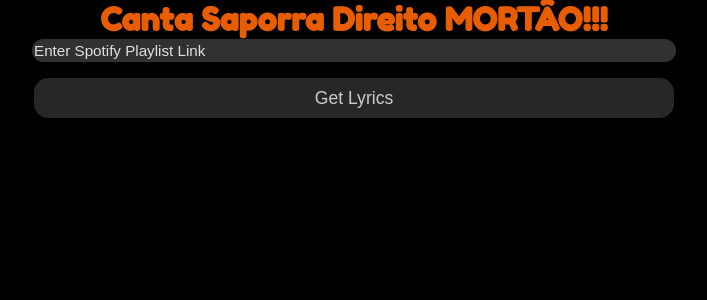
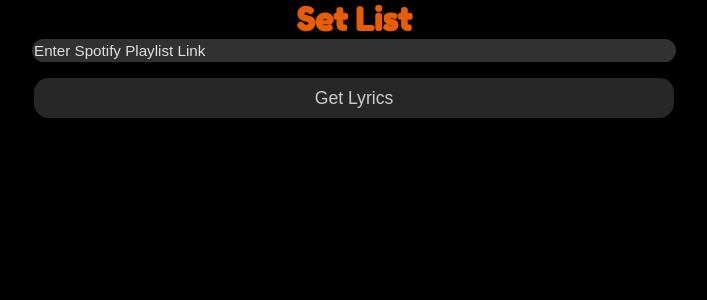
Before and after one commit to codercly/front-end-set-list, a React (Create React App) app: page / in a window 1280 px wide. Shown: the top 300 px of the page, without its empty margins (286-993 px from the left). Built offline with nearby package versions, Linux system fonts and the light colour scheme.

Commit message:
Update App.js - atualizando titulo

```diff
--- a/src/App.js
+++ b/src/App.js
@@ -47,7 +47,7 @@
 
   return (
     <div className="App">
-      <h1>Canta Saporra Direito MORTÂO!!!</h1>
+      <h1>Set List</h1>
       <input className='inp'
         type="text"
         placeholder="Enter Spotify Playlist Link"
@@ -57,7 +57,7 @@
       <button className='btn' onClick={handleGetLyrics}>Get Lyrics</button>
 
       {isLoading ? (
-        <p style={{color:'#e75d00'}}>Calma ae microfone! Estou pegando as letras</p>
+        <p style={{color:'#e75d00'}}>Calma ae microfono! Estou pegando as letras</p>
       ) : (
         <div>
           {error && <p style={{ color: 'red' }}>{error}</p>}
```
